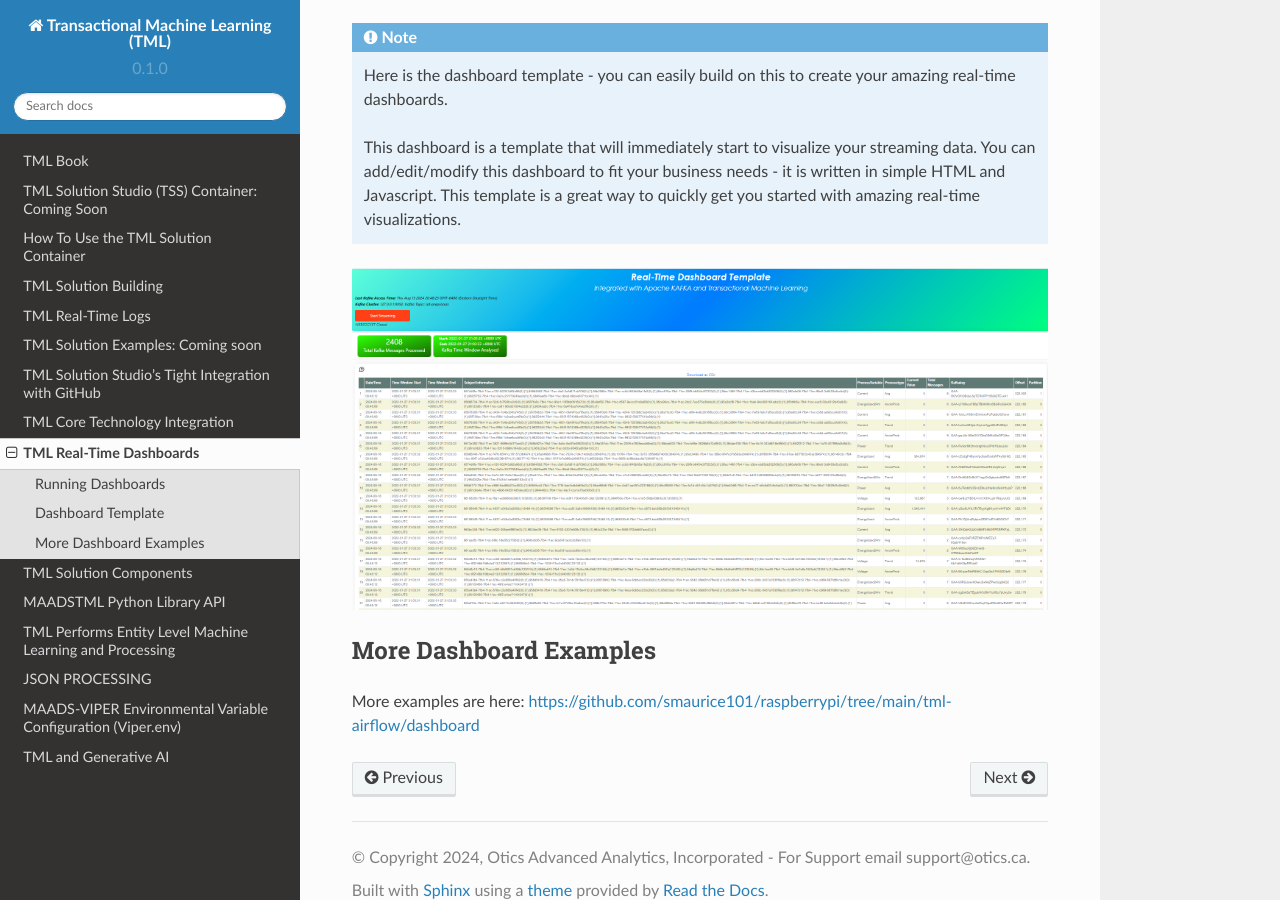
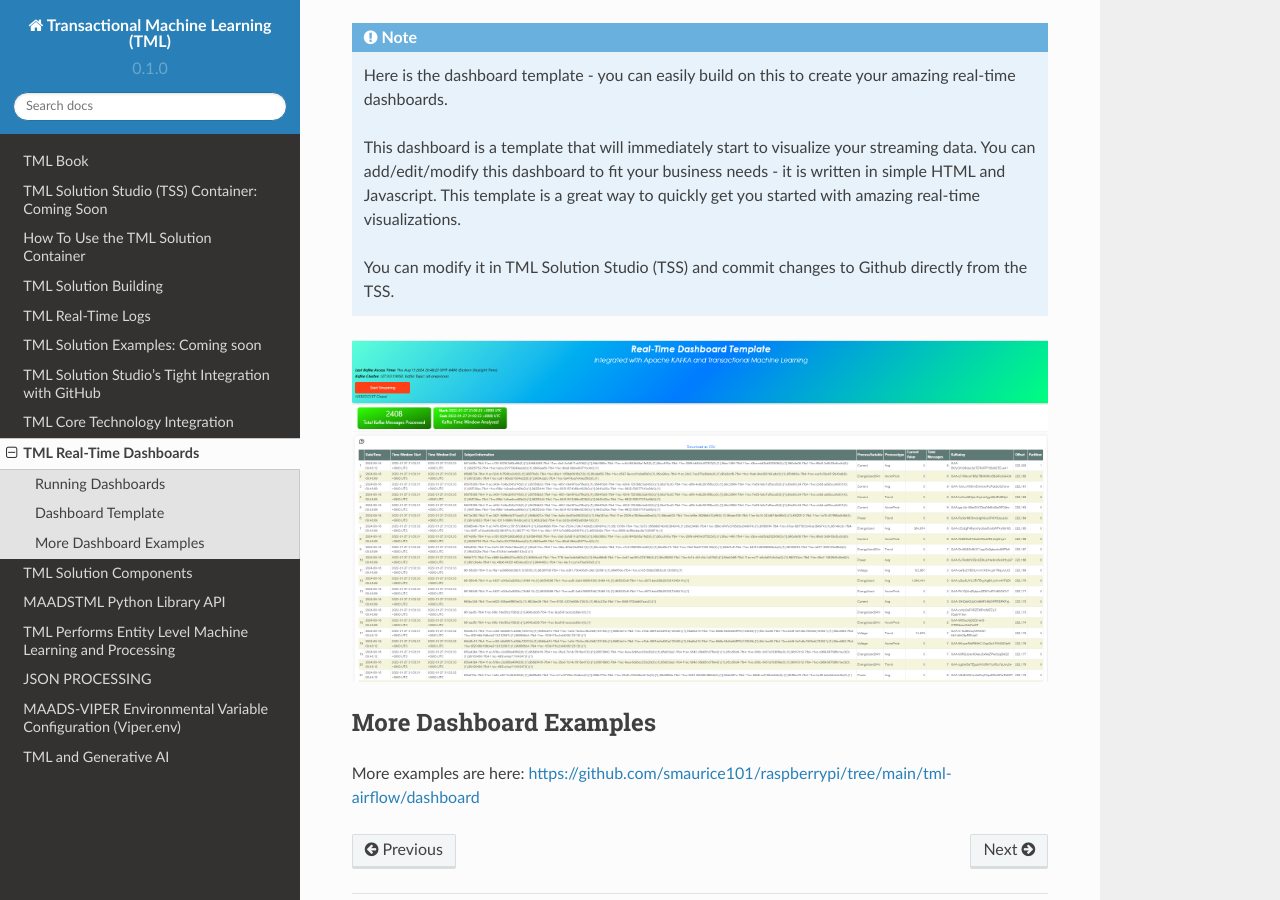
Before and after one commit to smaurice101/readthedocs, a Sphinx documentation site: the page built from docs/source/dashboards.rst, in a window 1280 px wide and 900 px high, scrolled down 3482 px. Built offline with Sphinx 7.4.7 and the Read the Docs theme 2.0.0, drawn with Linux system fonts in a browser that asks for light colours.

Commit message:
Update dashboards.rst

```diff
--- a/docs/source/dashboards.rst
+++ b/docs/source/dashboards.rst
@@ -79,6 +79,8 @@
    This dashboard is a template that will immediately start to visualize your streaming data.  You can add/edit/modify this dashboard to fit your business needs -
    it is written in simple HTML and Javascript.  This template is a great way to quickly get you started with amazing real-time visualizations.
 
+   You can modify it in TML Solution Studio (TSS) and commit changes to Github directly from the TSS.
+
 .. figure:: dashtemp.png
 
 More Dashboard Examples
```
